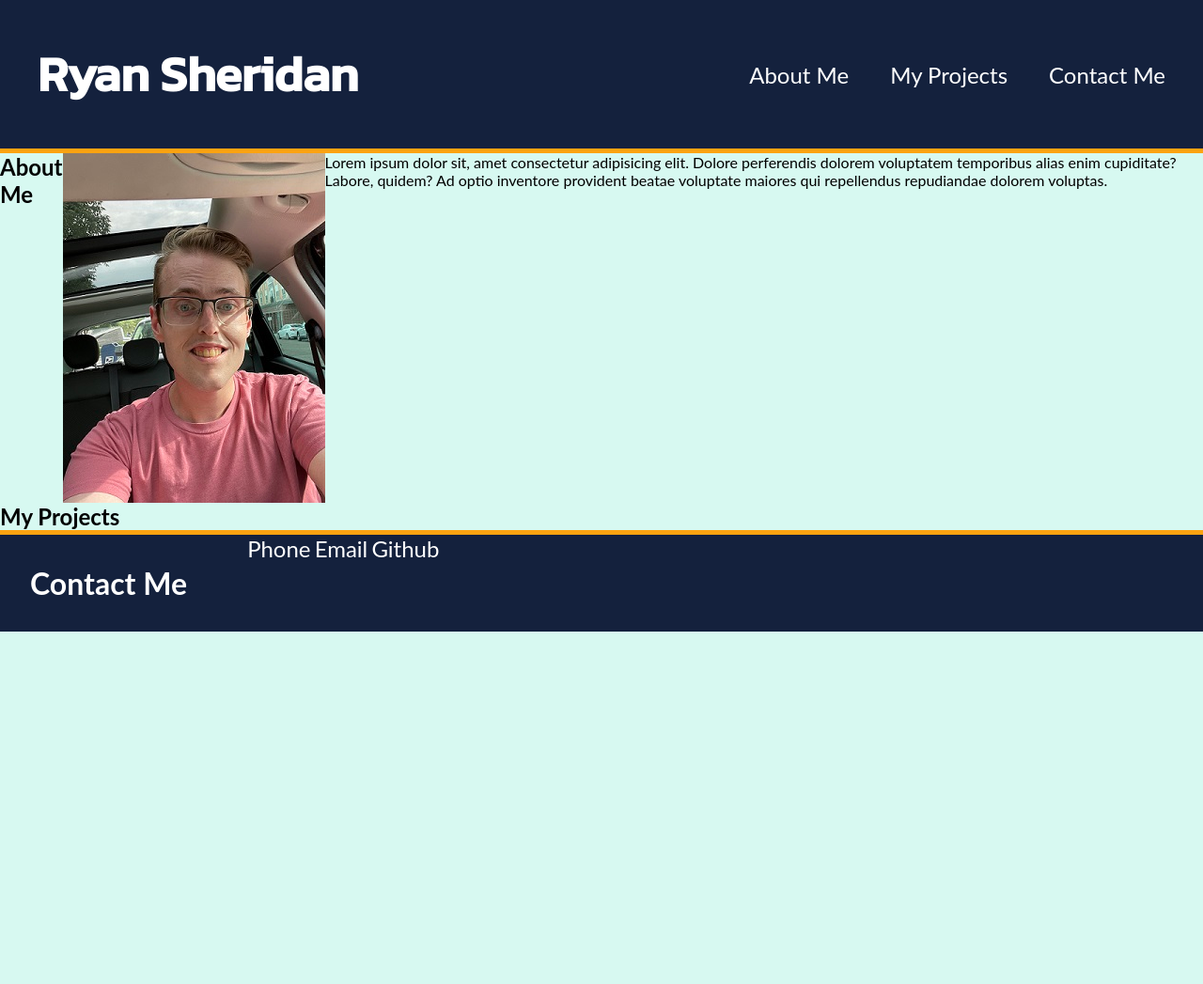
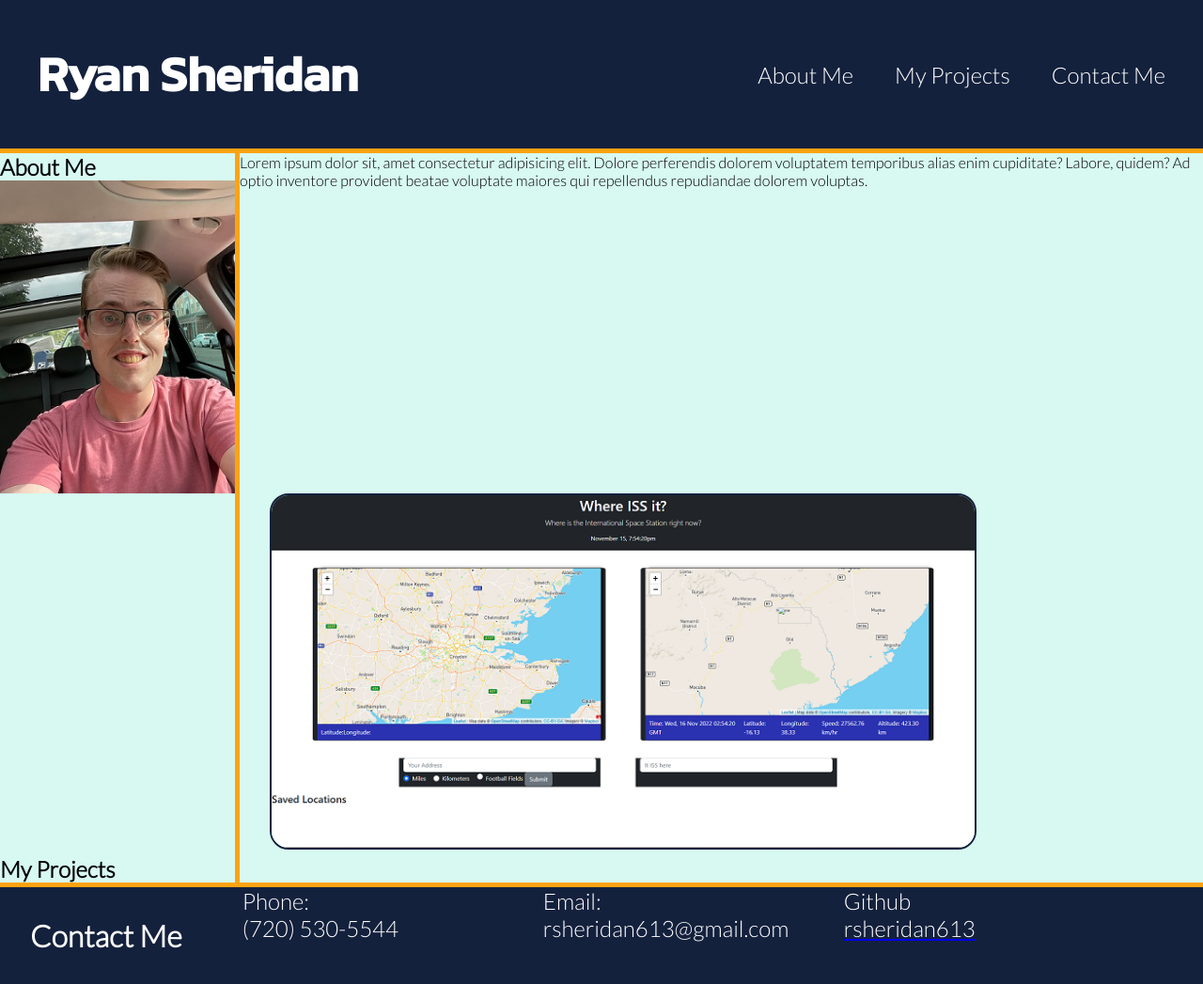
Before and after one commit to rsheridan613/MyPortfolioRetry, a plain HTML site: page index.html in a window 1280 px wide. Shown: the whole page at 94% size. Before the commit the page ends 800 px from the top, so only its background shows below. Drawn offline with Linux system fonts and the light colour scheme.

Commit message:
added project 1 img, tweaked css

```diff
--- a/index.html
+++ b/index.html
@@ -10,6 +10,12 @@
       href="https://fonts.googleapis.com/css2?family=Kanit:wght@500&display=swap"
       rel="stylesheet"
     />
+    <link rel="preconnect" href="https://fonts.googleapis.com" />
+    <link rel="preconnect" href="https://fonts.gstatic.com" crossorigin />
+    <link
+      href="https://fonts.googleapis.com/css2?family=Lato:wght@300&display=swap"
+      rel="stylesheet"
+    />
     <link rel="stylesheet" type="text/css" href="assets/style.css" />
     <title>Ryan Sheridan</title>
   </head>
@@ -19,41 +25,73 @@
     <header id="main">
       <h1>Ryan Sheridan</h1>
       <ul>
-        <li href="#about">About Me</li>
-        <li href="#projects">My Projects</li>
-        <li href="#contact">Contact Me</li>
+        <li class="nav-bar" href="#about">About Me</li>
+        <li class="nav-bar" href="#projects">My Projects</li>
+        <li class="nav-bar" href="#contact">Contact Me</li>
       </ul>
     </header>
 
     <!-- About -->
     <section id="about">
+      <div class="aside">
         <h2>About Me</h2>
         <img
           src="assets/only.good.picture.resized.jpg"
           alt="Recent picture of me"
         />
+      </div>
+      <div class="bulk">
         <p>
           Lorem ipsum dolor sit, amet consectetur adipisicing elit. Dolore
-        perferendis dolorem voluptatem temporibus alias enim cupiditate? Labore,
-        quidem? Ad optio inventore provident beatae voluptate maiores qui
-        repellendus repudiandae dolorem voluptas.
+          perferendis dolorem voluptatem temporibus alias enim cupiditate?
+          Labore, quidem? Ad optio inventore provident beatae voluptate maiores
+          qui repellendus repudiandae dolorem voluptas.
         </p>
+      </div>
     </section>
 
     <!-- Projects -->
     <section id="projects">
+      <div class="aside">
         <h2>My Projects</h2>
-      <div></div>
+      </div>
+      <div class="bulk">
+        <a
+          href="https://ryanstephens6.github.io/distance-from-ISS/"
+          target="_blank"
+        >
+          <img
+            class="project-img"
+            src="assets/Project_1_Screenshot.png"
+            alt="Screenshot of 'Where ISS It?'"
+          />
+        </a>
+        <img />
+        <img />
+      </div>
     </section>
 
     <!-- Contact -->
     <footer id="contact">
       <h2>Contact Me</h2>
+      <div class="info">
         <ul>
-        <li>Phone</li>
-        <li>Email</li>
-        <li>Github</li>
+          <li>
+            Phone:
+            <p>(720) 530-5544</p>
+          </li>
+          <li>
+            Email:
+            <p>rsheridan613@gmail.com</p>
+          </li>
+          <li>
+            Github
+            <a href="https://github.com/rsheridan613" target="_blank">
+              <p class="link">rsheridan613</p></a
+            >
+          </li>
         </ul>
+      </div>
     </footer>
   </body>
 </html>
```
Lines whose indentation alone changed are shown as unchanged.
